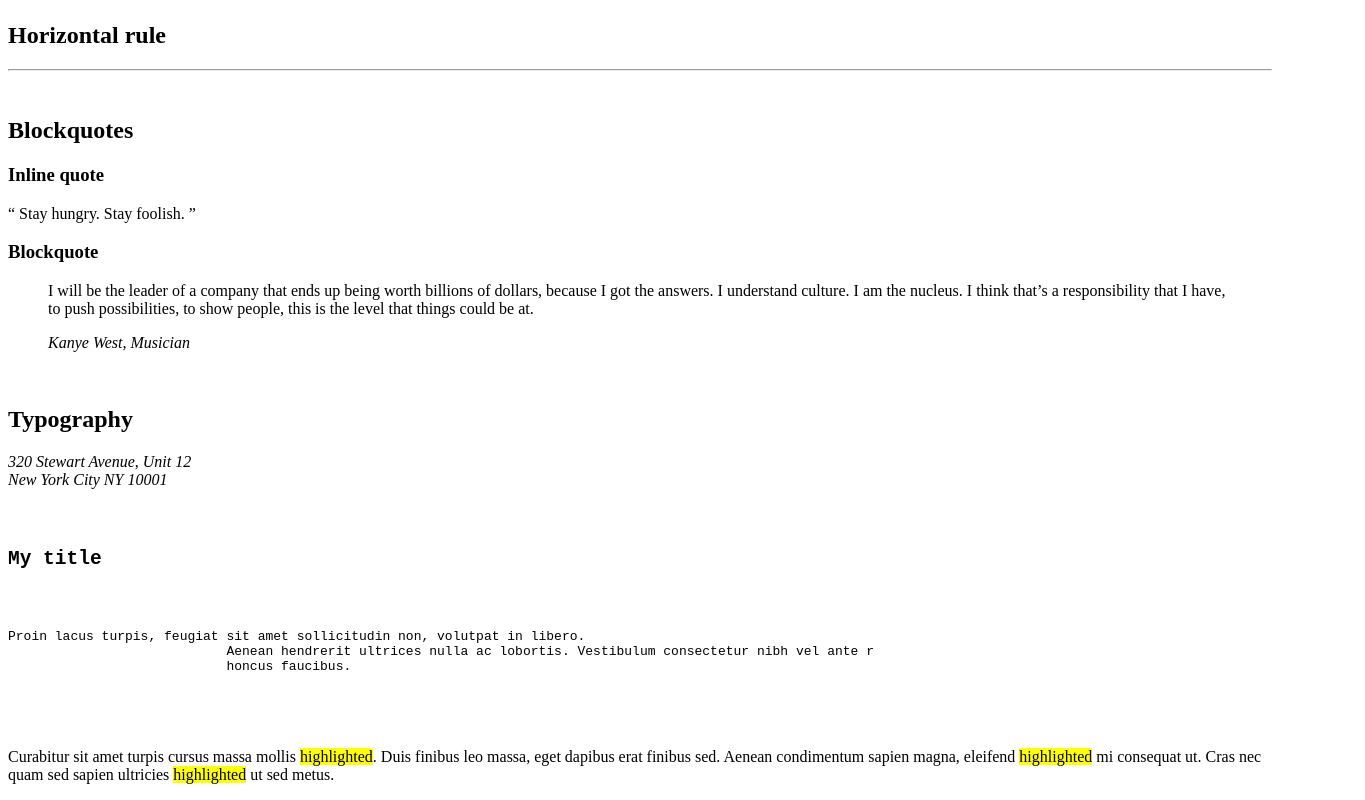
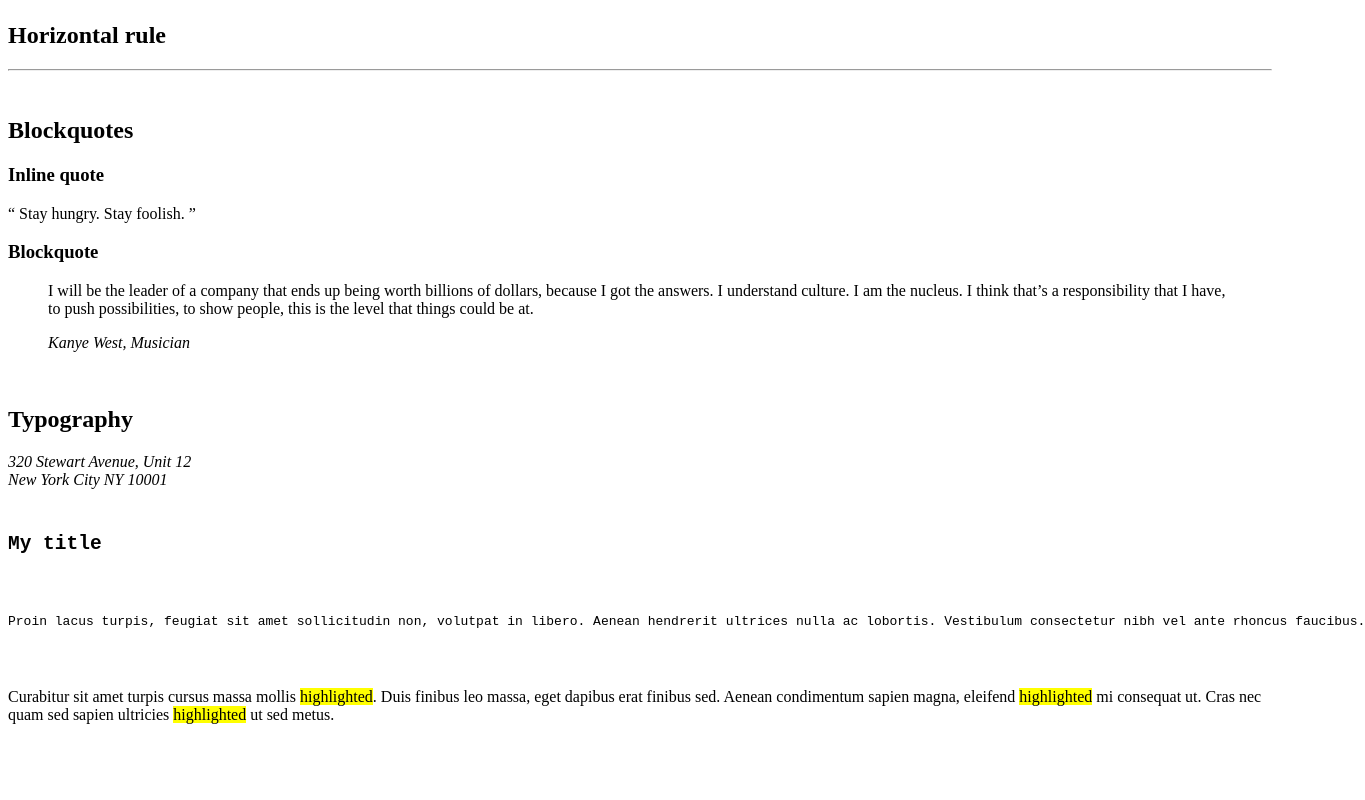
Before and after one commit to flashingstars/alx-frontend, a plain HTML site: page 0x00-html_advanced/32-styleguide.html in a window 1280 px wide. Shown: the part 994-1794 px from the top of the page, 1365 px wide, since content can reach past the window. After the commit the page ends 1734 px from the top, so only its background shows below. Drawn offline with Linux system fonts and the light colour scheme.

Commit message:
Using pre, code and highlighting text

```diff
--- a/0x00-html_advanced/32-styleguide.html
+++ b/0x00-html_advanced/32-styleguide.html
@@ -109,12 +109,8 @@
                 </div>
                 <div>
                     <pre>
-                        <code>
-                            <h2>My title</h2>
-                            <p>Proin lacus turpis, feugiat sit amet sollicitudin non, volutpat in libero.
-                            Aenean hendrerit ultrices nulla ac lobortis. Vestibulum consectetur nibh vel ante r
-                            honcus faucibus.</p>
-                        </code>
+                        <h2>My title</h2>
+                        <p>Proin lacus turpis, feugiat sit amet sollicitudin non, volutpat in libero. Aenean hendrerit ultrices nulla ac lobortis. Vestibulum consectetur nibh vel ante rhoncus faucibus.</p>
                     </pre>
                     <div>
                         <p> Curabitur sit amet turpis cursus massa mollis <mark>highlighted</mark>. Duis finibus leo massa, eget dapibus erat finibus sed. Aenean condimentum sapien magna, eleifend <mark>highlighted</mark> mi consequat ut. Cras nec quam sed sapien ultricies <mark>highlighted</mark> ut sed metus. </p>
```
